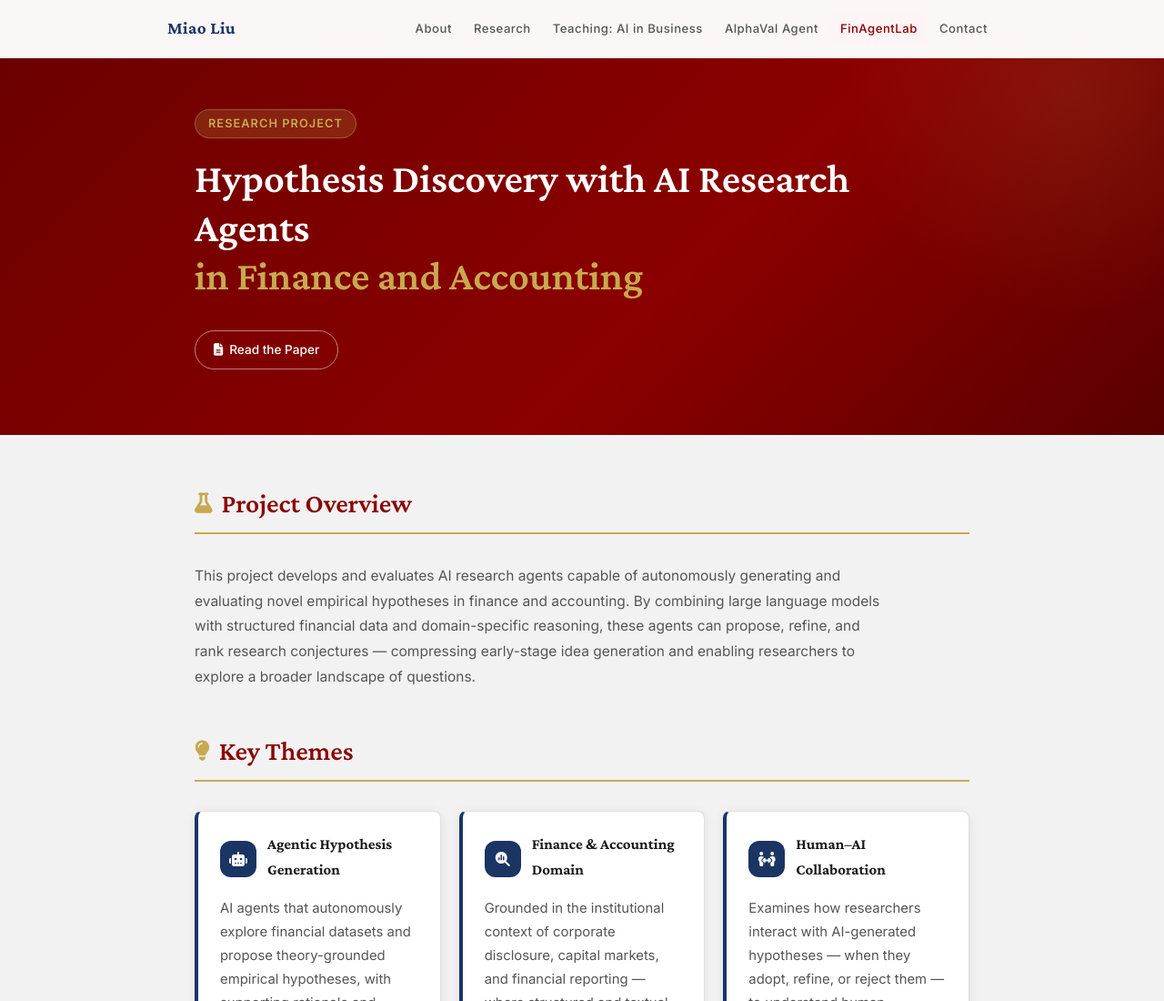
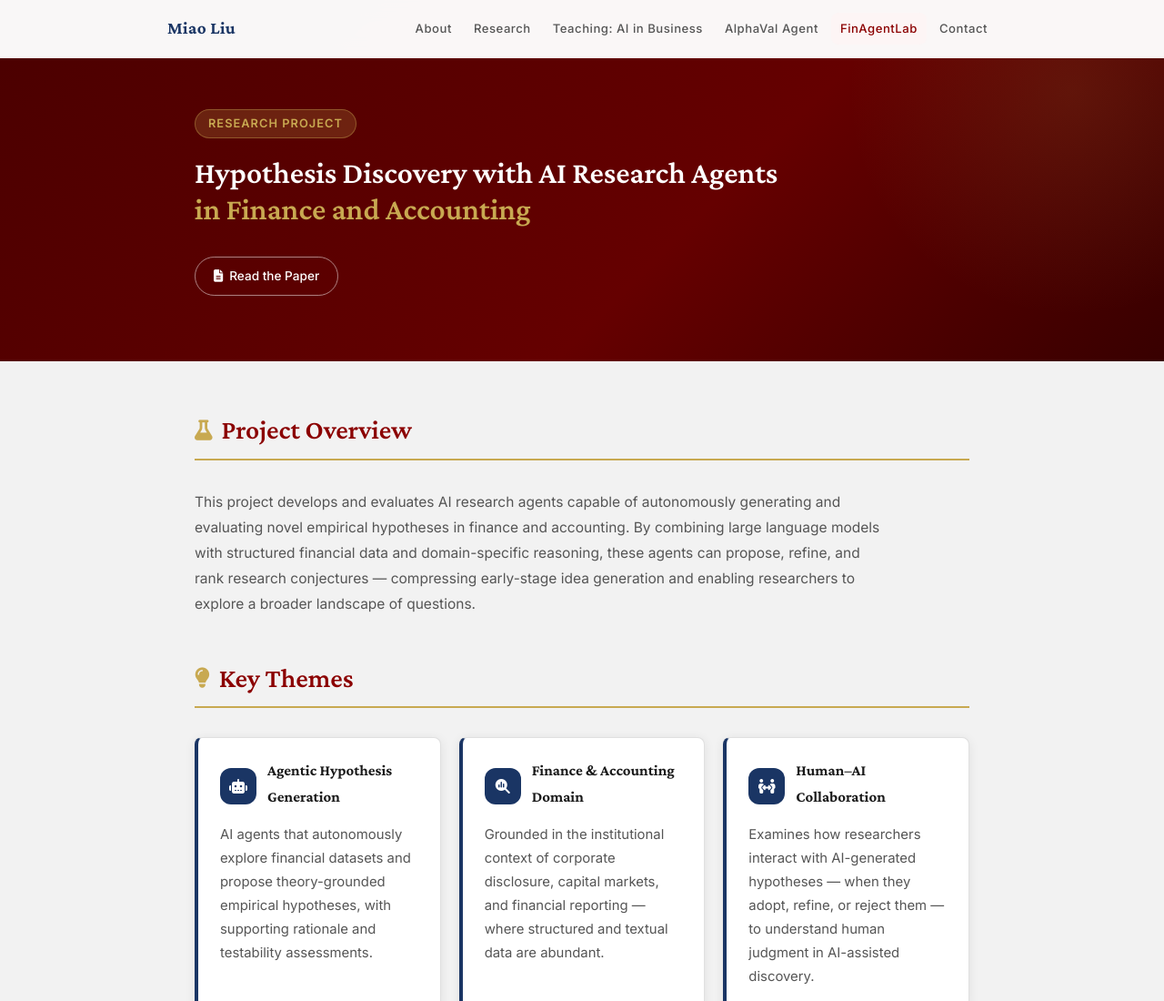
Before and after one commit to MiaoLiuBoston/MiaoLiuBoston.github.io, a website: page finagentlab.html in a window 1280 px wide. Shown: the top 1100 px of the page at 91% size. Drawn offline with nearby package versions, Linux system fonts and the light colour scheme.

Commit message:
Darken FinAgentLab banner, shrink title font to fit one row
Co-Authored-By: Claude Sonnet 4.6 <noreply@anthropic.com>

```diff
--- a/finagentlab.html
+++ b/finagentlab.html
@@ -35,11 +35,11 @@
   <main>
 
     <!-- ════════════════ PAGE HERO ════════════════ -->
-    <div class="course-hero" style="background: linear-gradient(135deg, #6a0000 0%, #8B0000 60%, #5a0000 100%);">
+    <div class="course-hero" style="background: linear-gradient(135deg, #4a0000 0%, #650000 60%, #380000 100%);">
 
       <div class="course-hero-inner">
         <div class="course-label">Research Project</div>
-        <h1>Hypothesis Discovery with AI Research Agents<br/><em>in Finance and Accounting</em></h1>
+        <h1 style="font-size: clamp(1.3rem, 2.8vw, 2.1rem);">Hypothesis Discovery with AI Research Agents<br/><em>in Finance and Accounting</em></h1>
         <div class="course-hero-actions" style="margin-top: 32px;">
           <a href="https://papers.ssrn.com/sol3/papers.cfm?abstract_id=6528218" target="_blank" rel="noopener" class="btn btn-outline">
             <i class="fa-solid fa-file-lines"></i> Read the Paper
```
